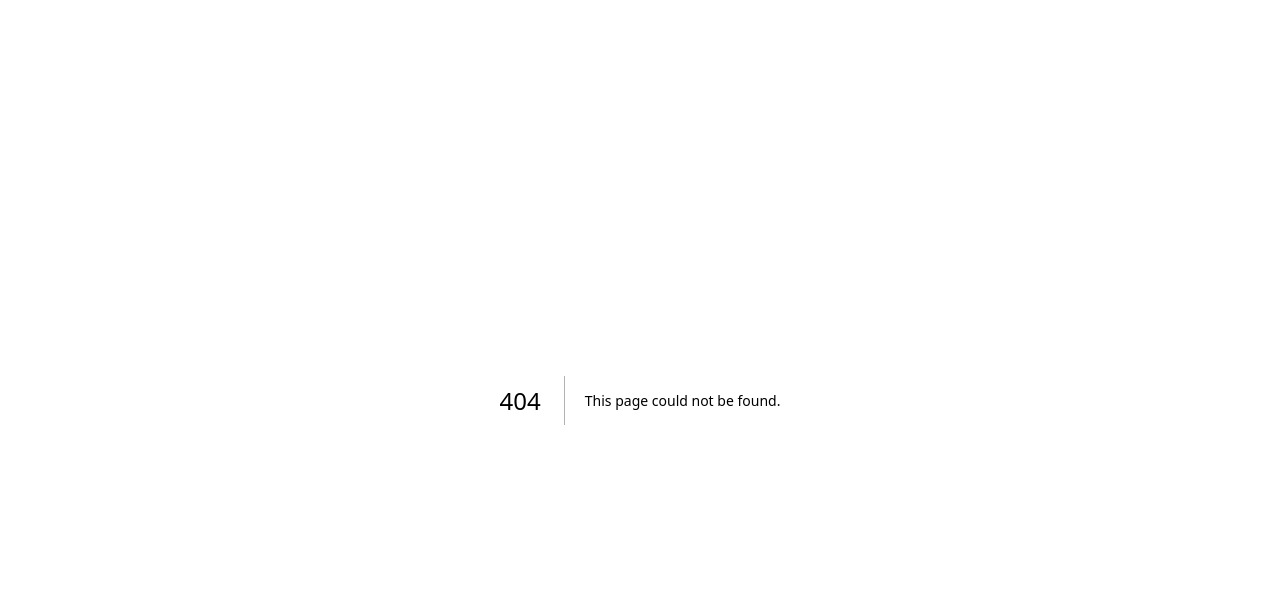
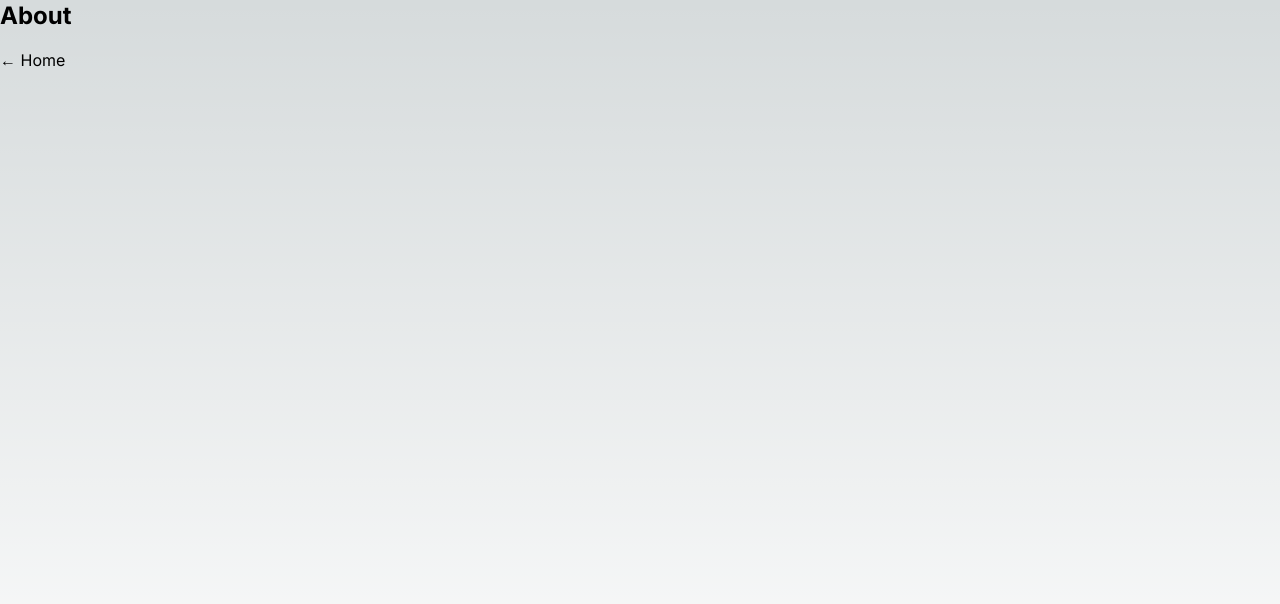
Before and after one commit to codesign-cloud/cdc-homepage, a Next.js app: page /sample in a window 1280 px wide. Before the commit this address had no page. Shown: the top 604 px of the page. Built offline with nearby package versions, Linux system fonts and the light colour scheme.

Commit message:
sample route: page.tsx

```diff
--- /dev/null
+++ b/src/app/sample/page.tsx
@@ -0,0 +1,8 @@
+export default function Page() {
+  return (
+    <div>
+      <h2 className="text-2xl font-bold mb-4">About</h2>
+      <a href="/">&larr; Home</a>
+    </div>
+  );
+}
```
